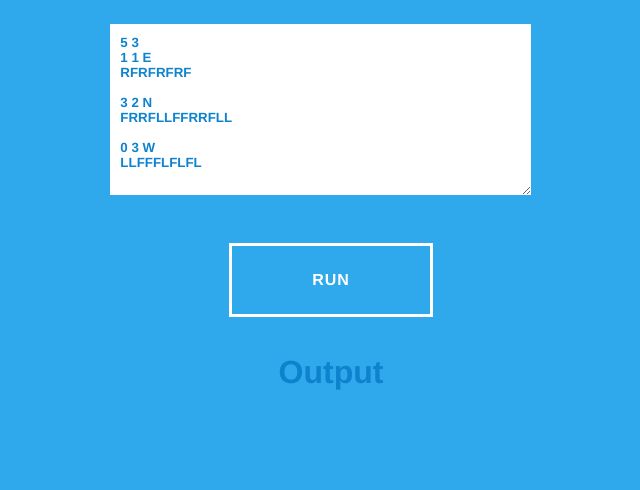
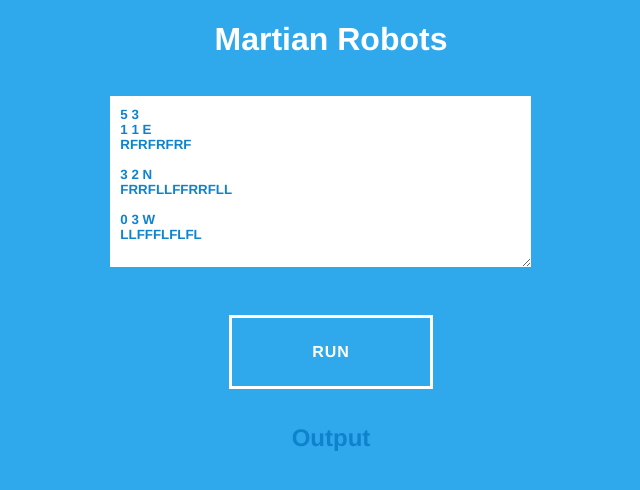
Before and after one commit to braisv/martian-robots-1, a website: page src/index.html in a window 1280 px wide. Shown: the whole page, without its empty margins (309-949 px from the left). Drawn offline with Linux system fonts and the light colour scheme.

Commit message:
scss support

```diff
--- a/src/styles.css
+++ b/src/css/styles.scss
@@ -10,7 +10,7 @@ body {
 	color: white;
 }
 
-h1 {
+h2 {
 	color: #0E83CD;
 }
 
--- a/src/index.html
+++ b/src/index.html
@@ -4,7 +4,7 @@
 	<meta charset="UTF-8">
 	<title>Martian Robots | Byron Buckley</title>
 	<script src="scripts/third-party/require.js" data-main="scripts/main-min.js"></script>
-	<link rel="stylesheet" href="styles.css">
+	<link rel="stylesheet" href="css/styles.css">
 </head>
 <body>
 
@@ -22,7 +22,7 @@ FRRFLLFFRRFLL<br><br>
 LLFFFLFLFL
 </p>
 -->
-
+<h1>Martian Robots</h1>
 <span class="input input--minoru">
 	<textarea class="input__field input__field--minoru" id="input" rows="10" cols="50" placeholder="Put your instructions here.">
 5 3
@@ -43,7 +43,7 @@ LLFFFLFLFL
 <br>
 <button id="read-instructions" class="btn btn-1 btn-1e">Run</button>
 <br>
-<h1>Output</h1>
+<h2>Output</h2>
 <div id="output">
 
 </div>
```
Also changed, not shown: src/css/styles.css (added), 1 other file.
